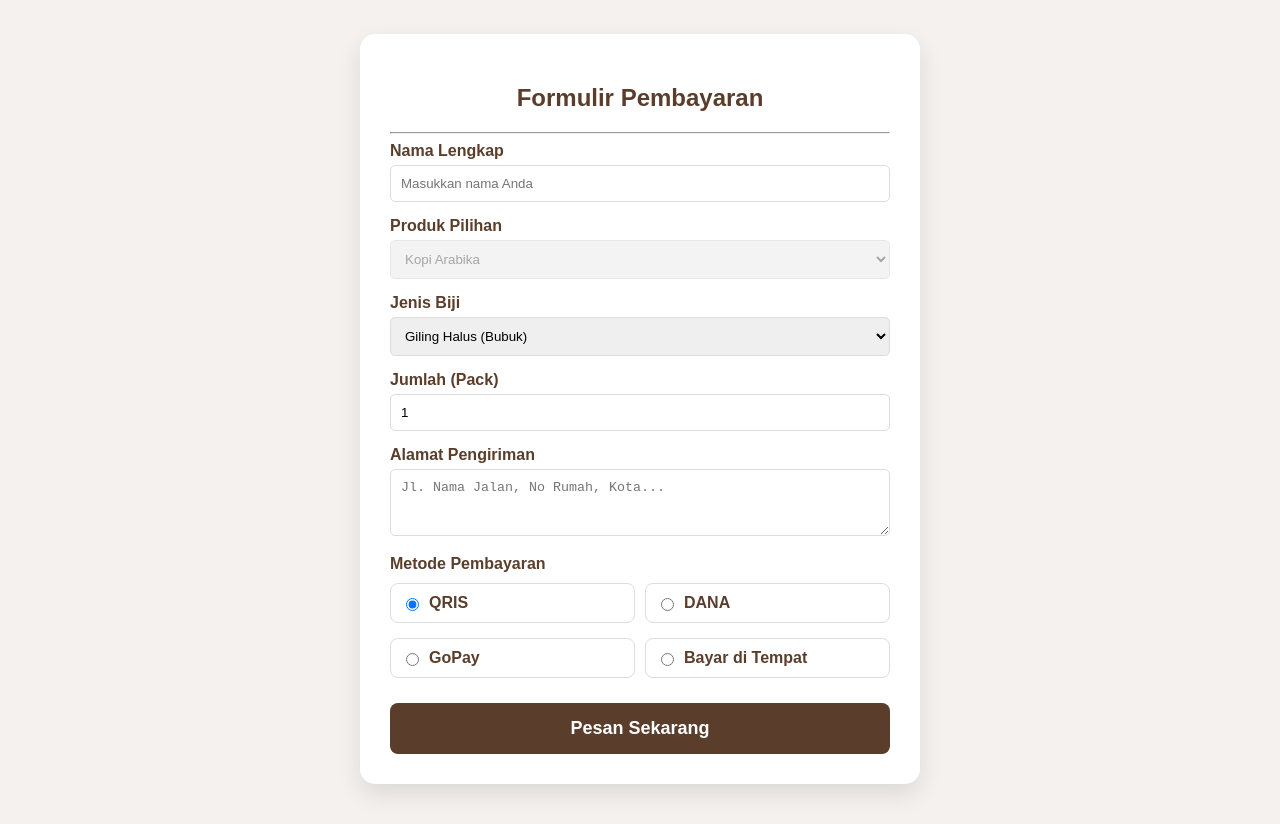
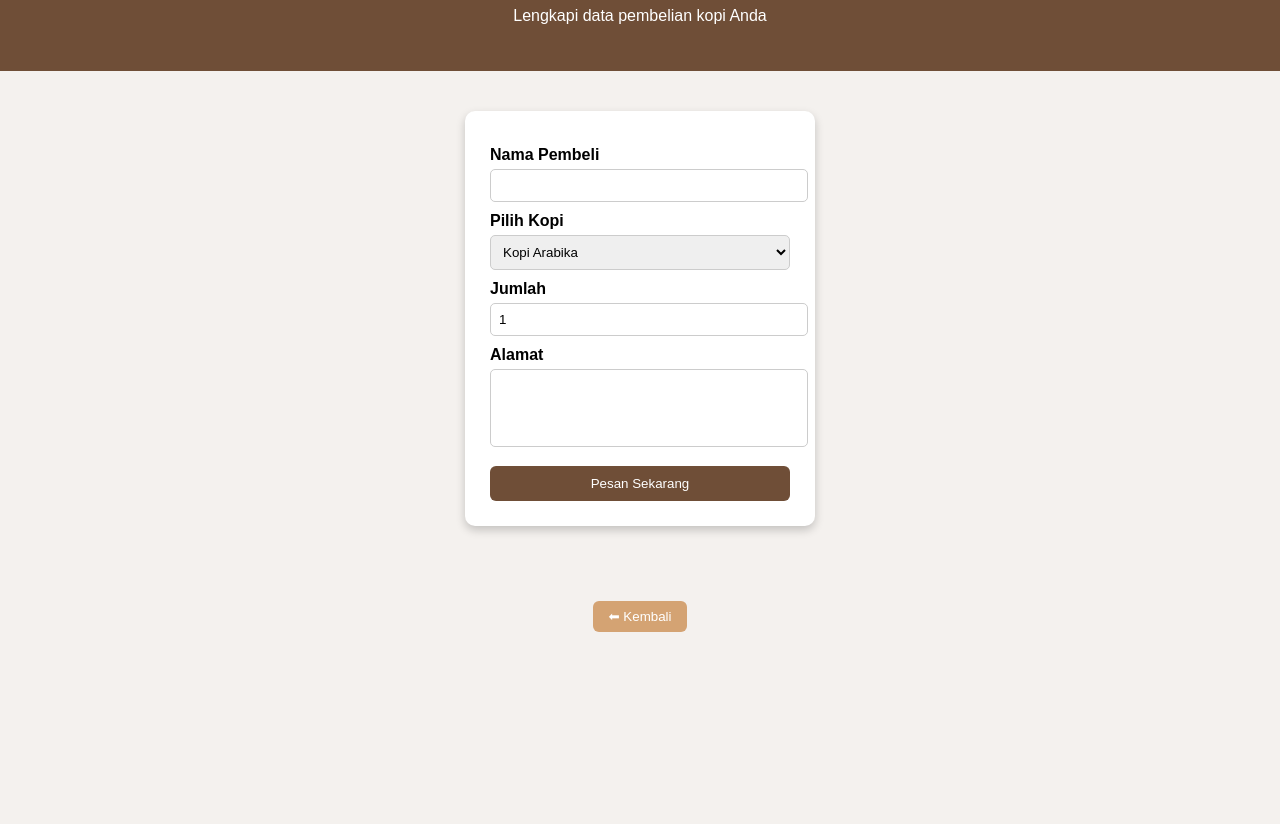
Before and after one commit to dianid644-maker/penjualan, a plain HTML site: page pembelian.html in a window 1280 px wide. Shown: the part 104-928 px from the top of the page. After the commit the page ends 800 px from the top, so only its background shows below. Drawn offline with Linux system fonts and the light colour scheme; a script that the page names is missing.

Commit message:
Add files via upload

```diff
--- /dev/null
+++ b/kopi.js
@@ -0,0 +1,30 @@
+
+function beli(nama) {
+  alert("Anda memilih " + nama + ". Lanjut ke halaman pembelian.");
+}
+
+function keProduk() {
+  document.getElementById("produk").scrollIntoView({
+    behavior: "smooth"
+  });
+}
+
+
+function pesan(event) {
+  event.preventDefault();
+
+  let nama = document.getElementById("nama").value;
+  let kopi = document.getElementById("kopi").value;
+  let jumlah = document.getElementById("jumlah").value;
+
+  alert(
+    "Terima kasih " + nama +
+    "\nPesanan: " + kopi +
+    "\nJumlah: " + jumlah +
+    "\nPesanan Anda sedang diproses ☕"
+  );
+}
+
+function kembali() {
+  window.location.href = "kopi.html";
+}
--- a/pembelian.html
+++ b/pembelian.html
@@ -2,153 +2,41 @@
 <html lang="id">
 <head>
   <meta charset="UTF-8">
-  <meta name="viewport" content="width=device-width, initial-scale=1.0">
-  <title>Pembayaran - Kopi Nusantara</title>
-  <link rel="stylesheet" href="kopi.css">
-  <style>
-
-    .container-beli {
-      max-width: 500px;
-      margin: 40px auto;
-      background: white;
-      padding: 30px;
-      border-radius: 15px;
-      box-shadow: 0 10px 25px rgba(0,0,0,0.1);
-    }
-
-    .form-group {
-      margin-bottom: 15px;
-      text-align: left;
-    }
-
-    label {
-      display: block;
-      margin-bottom: 5px;
-      font-weight: bold;
-      color: #5a3e2b;
-    }
-
-    input[type="text"],
-    input[type="number"],
-    select,
-    textarea {
-      width: 100%;
-      padding: 10px;
-      border: 1px solid #ddd;
-      border-radius: 5px;
-      box-sizing: border-box;
-    }
-
-    .metode-pembayaran {
-      display: grid;
-      grid-template-columns: 1fr 1fr;
-      gap: 10px;
-      margin-top: 10px;
-    }
-
-    .metode-item {
-      border: 1px solid #ddd;
-      padding: 10px;
-      border-radius: 8px;
-      display: flex;
-      align-items: center;
-      cursor: pointer;
-      transition: 0.3s;
-    }
-
-    .metode-item:hover {
-      background: #fdf8f3;
-      border-color: #d4a373;
-    }
-
-    .metode-item input {
-      margin-right: 10px;
-    }
-
-    .btn-pesan {
-      width: 100%;
-      background: #5a3e2b;
-      color: white;
-      border: none;
-      padding: 15px;
-      font-size: 18px;
-      font-weight: bold;
-      border-radius: 8px;
-      cursor: pointer;
-      margin-top: 20px;
-      transition: background 0.3s;
-    }
-
-    .btn-pesan:hover {
-      background: #3e2723;
-    }
-  </style>
+  <title>Pembelian Kopi</title>
+  <link rel="stylesheet" href="pembelian.css">
 </head>
 <body>
 
-  <nav>
-    <h2>☕ Kopi Nusantara</h2>
-    <a href="kopi.html" style="color: white; text-decoration: none;">Kembali ke Beranda</a>
-  </nav>
+  <header>
+    <h1>🛒 Halaman Pembelian</h1>
+    <p>Lengkapi data pembelian kopi Anda</p>
+  </header>
 
-  <div class="container-beli">
-    <h2 style="text-align: center; color: #5a3e2b;">Formulir Pembayaran</h2>
-    <hr>
+  <section class="checkout">
+    <form onsubmit="pesan(event)">
+      <label>Nama Pembeli</label>
+      <input type="text" id="nama" required>
 
-    <form onsubmit="pesan(event)">
-      <div class="form-group">
-        <label for="nama">Nama Lengkap</label>
-        <input type="text" id="nama" placeholder="Masukkan nama Anda" required>
-      </div>
+      <label>Pilih Kopi</label>
+      <select id="kopi">
+        <option>Kopi Arabika</option>
+        <option>Kopi Robusta</option>
+        <option>Kopi Latte</option>
+      </select>
 
-      <div class="form-group">
-        <label for="kopi">Produk Pilihan</label>
-        <select id="kopi" disabled>
-          <option value="Kopi Arabika">Kopi Arabika</option>
-          <option value="Kopi Robusta">Kopi Robusta</option>
-          <option value="Kopi Liberika">Kopi Liberika</option>
-        </select>
-      </div>
+      <label>Jumlah</label>
+      <input type="number" id="jumlah" min="1" value="1" required>
 
-      <div class="form-group">
-        <label for="jenisBiji">Jenis Biji</label>
-        <select id="jenisBiji">
-          <option value="Giling Halus">Giling Halus (Bubuk)</option>
-          <option value="Gilinh Sedang">Giling sedang (Bubuk)</option>
-          <option value="Giling Kasar">Giling Kasar (Bubuk)</option>
-          <option value="Biji Utuh">Biji Utuh (Roasted Beans)</option>
-        </select>
-      </div>
+      <label>Alamat</label>
+      <textarea id="alamat" required></textarea>
 
-      <div class="form-group">
-        <label for="jumlah">Jumlah (Pack)</label>
-        <input type="number" id="jumlah" min="1" value="1" required>
-      </div>
+      <button type="submit">Pesan Sekarang</button>
+    </form>
+  </section>
 
-      <div class="form-group">
-        <label for="alamat">Alamat Pengiriman</label>
-        <textarea id="alamat" rows="3" placeholder="Jl. Nama Jalan, No Rumah, Kota..." required></textarea>
-      </div>
-
-      <label>Metode Pembayaran</label>
-      <div class="metode-pembayaran">
-        <label class="metode-item">
-          <input type="radio" name="pay" value="QRIS" checked> QRIS
-        </label>
-        <label class="metode-item">
-          <input type="radio" name="pay" value="DANA"> DANA
-        </label>
-        <label class="metode-item">
-          <input type="radio" name="pay" value="GOPAY"> GoPay
-        </label>
-        <label class="metode-item">
-          <input type="radio" name="pay" value="COD"> Bayar di Tempat
-        </label>
-      </div>
-
-      <button type="submit" class="btn-pesan">Pesan Sekarang</button>
-    </form>
-  </div>
+  <footer>
+    <button class="kembali" onclick="index.html">⬅ Kembali</button>
+  </footer>
 
   <script src="kopi.js"></script>
 </body>
```
